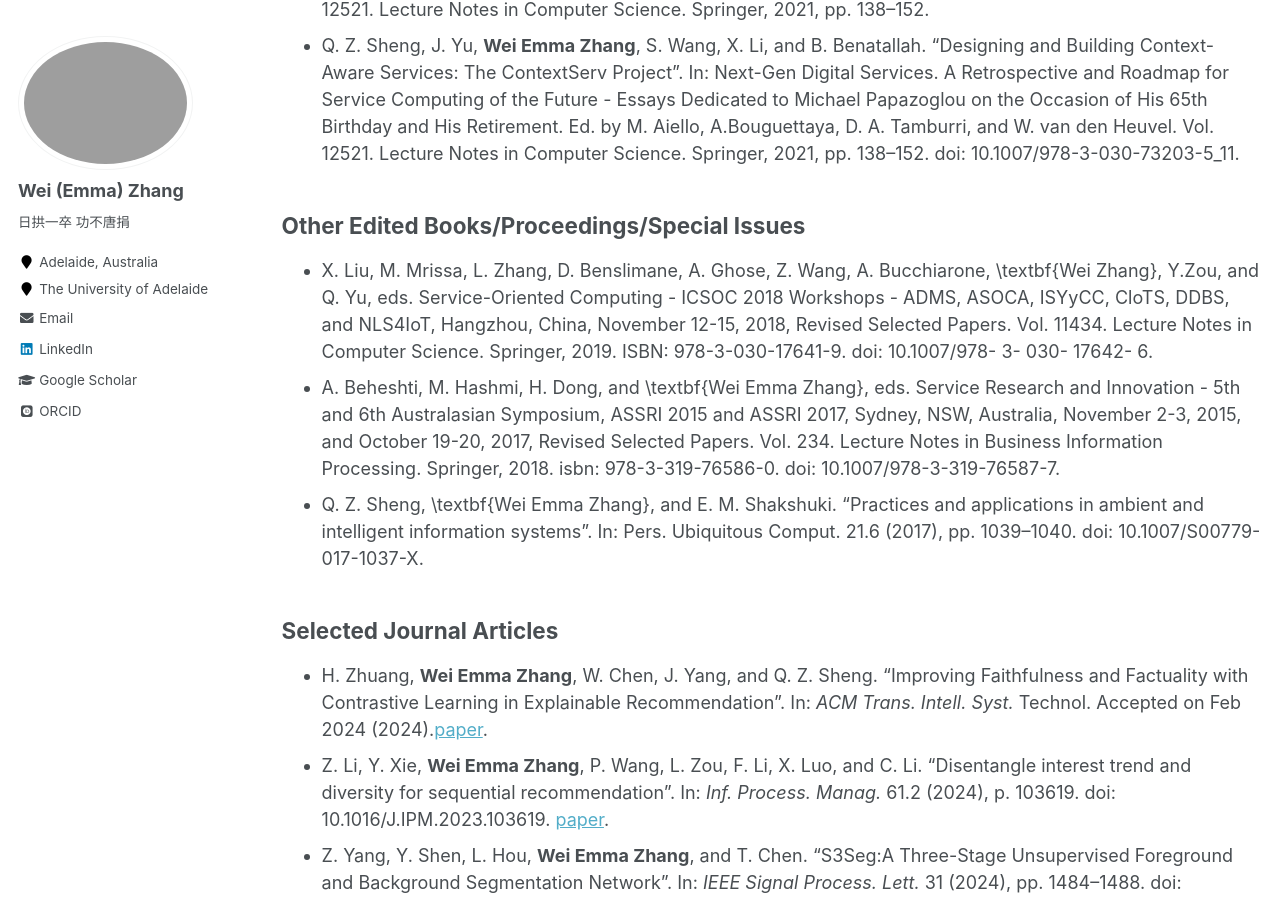
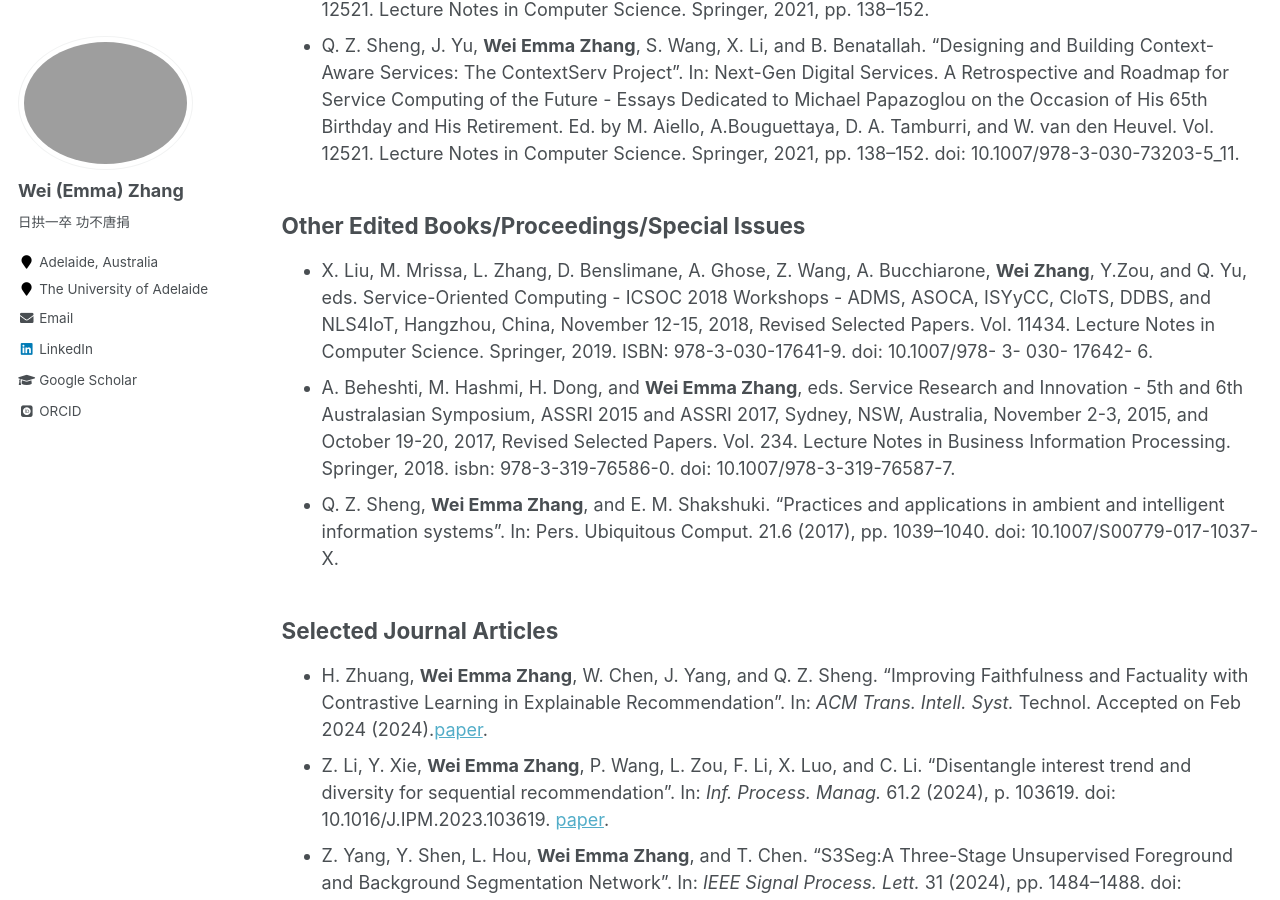
Before and after one commit to weiezhang/weiezhang.github.io, a Jekyll site: the page built from _pages/publications.md, in a window 1280 px wide and 900 px high, scrolled down 789 px. Built offline with Jekyll 4.4.1, drawn with Linux system fonts in a browser that asks for light colours; some web fonts are replaced.

Commit message:
Update publications.md

```diff
--- a/_pages/publications.md
+++ b/_pages/publications.md
@@ -20,9 +20,9 @@ Mahmood. Springer, 2019, pp. 203–226.
 - Q. Z. Sheng, J. Yu, <b>Wei Emma Zhang</b>, S. Wang, X. Li, and B. Benatallah. “Designing and Building Context-Aware Services: The ContextServ Project”. In: Next-Gen Digital Services. A Retrospective and Roadmap for Service Computing of the Future - Essays Dedicated to Michael Papazoglou on the Occasion of His 65th Birthday and His Retirement. Ed. by M. Aiello, A.Bouguettaya, D. A. Tamburri, and W. van den Heuvel. Vol. 12521. Lecture Notes in Computer Science. Springer, 2021, pp. 138–152. doi: 10.1007/978-3-030-73203-5\_11.
 
 ## Other Edited Books/Proceedings/Special Issues
-- X. Liu, M. Mrissa, L. Zhang, D. Benslimane, A. Ghose, Z. Wang, A. Bucchiarone, \textbf{Wei Zhang}, Y.Zou, and Q. Yu, eds. Service-Oriented Computing - ICSOC 2018 Workshops - ADMS, ASOCA, ISYyCC, CloTS, DDBS, and NLS4IoT, Hangzhou, China, November 12-15, 2018, Revised Selected Papers. Vol. 11434. Lecture Notes in Computer Science. Springer, 2019. ISBN: 978-3-030-17641-9. doi: 10.1007/978- 3- 030- 17642- 6.
-- A. Beheshti, M. Hashmi, H. Dong, and \textbf{Wei Emma Zhang}, eds. Service Research and Innovation - 5th and 6th Australasian Symposium, ASSRI 2015 and ASSRI 2017, Sydney, NSW, Australia, November 2-3, 2015, and October 19-20, 2017, Revised Selected Papers. Vol. 234. Lecture Notes in Business Information Processing. Springer, 2018. isbn: 978-3-319-76586-0. doi: 10.1007/978-3-319-76587-7.
-- Q. Z. Sheng, \textbf{Wei Emma Zhang}, and E. M. Shakshuki. “Practices and applications in ambient and intelligent information systems”. In: Pers. Ubiquitous Comput. 21.6 (2017), pp. 1039–1040. doi: 10.1007/S00779-017-1037-X.
+- X. Liu, M. Mrissa, L. Zhang, D. Benslimane, A. Ghose, Z. Wang, A. Bucchiarone, <b>Wei Zhang</b>, Y.Zou, and Q. Yu, eds. Service-Oriented Computing - ICSOC 2018 Workshops - ADMS, ASOCA, ISYyCC, CloTS, DDBS, and NLS4IoT, Hangzhou, China, November 12-15, 2018, Revised Selected Papers. Vol. 11434. Lecture Notes in Computer Science. Springer, 2019. ISBN: 978-3-030-17641-9. doi: 10.1007/978- 3- 030- 17642- 6.
+- A. Beheshti, M. Hashmi, H. Dong, and <b>Wei Emma Zhang</b>, eds. Service Research and Innovation - 5th and 6th Australasian Symposium, ASSRI 2015 and ASSRI 2017, Sydney, NSW, Australia, November 2-3, 2015, and October 19-20, 2017, Revised Selected Papers. Vol. 234. Lecture Notes in Business Information Processing. Springer, 2018. isbn: 978-3-319-76586-0. doi: 10.1007/978-3-319-76587-7.
+- Q. Z. Sheng, <b>Wei Emma Zhang</b>, and E. M. Shakshuki. “Practices and applications in ambient and intelligent information systems”. In: Pers. Ubiquitous Comput. 21.6 (2017), pp. 1039–1040. doi: 10.1007/S00779-017-1037-X.
 
 ## Selected Journal Articles
 - H. Zhuang, <b>Wei Emma Zhang</b>, W. Chen, J. Yang, and Q. Z. Sheng. “Improving Faithfulness and Factuality with Contrastive Learning in Explainable Recommendation”. In: *ACM Trans. Intell. Syst.* Technol. Accepted on Feb 2024 (2024).[paper](https://doi.org/10.1145/36539).
```
